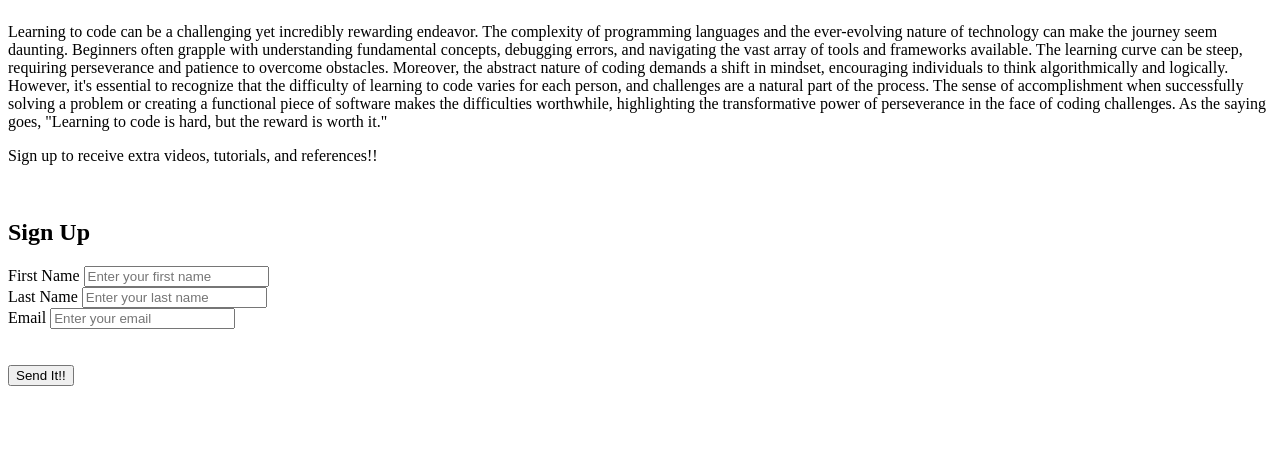
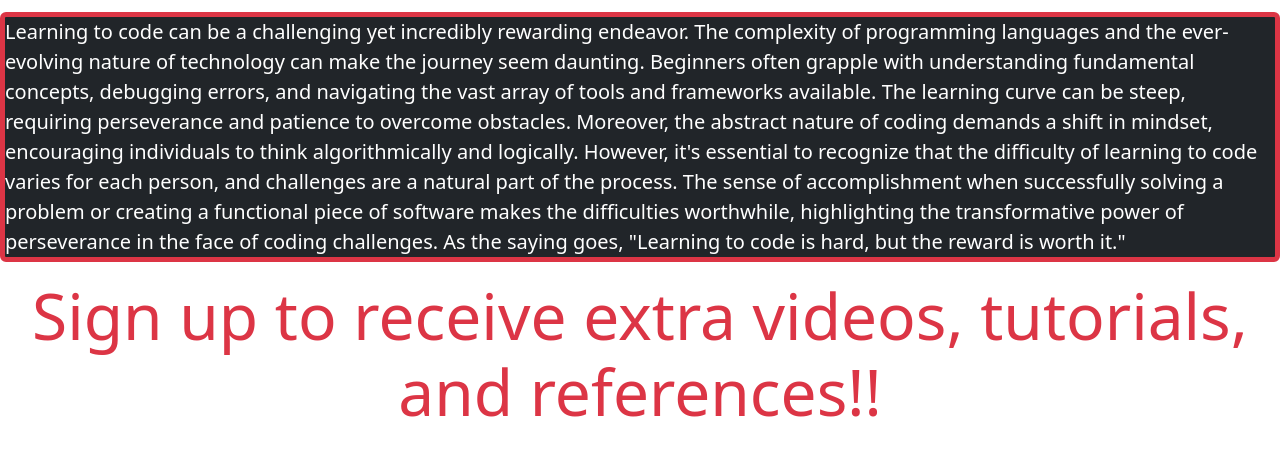
Before and after one commit to MatthewClarkson/bootstrapProject, a website: page about.html in a window 1280 px wide. Shown: the part 203-670 px from the top of the page. Drawn offline with nearby package versions, Linux system fonts and the light colour scheme.

Commit message:
corrected the link

```diff
--- a/about.html
+++ b/about.html
@@ -5,7 +5,7 @@
   <meta name="viewport" content="width=device-width, initial-scale=1, shrink-to-fit=no">
   <title>About Page</title>
   <!-- Bootstrap CSS -->
-  <link rel="stylesheet" href="node_modules/bootstrap/dist/css/bootstrap.css.">
+  <link rel="stylesheet" href="node_modules/bootstrap/dist/css/bootstrap.css">
 </head>
 <body>
 
```
